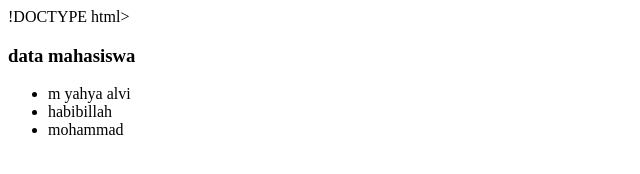
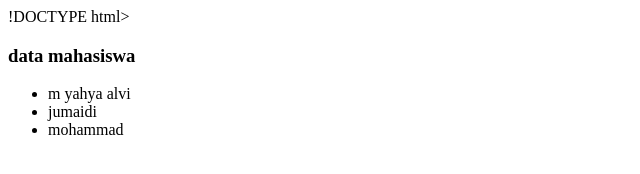
Before and after one commit to Yahyaalvie/latihan1-alterra, a plain HTML site: page latihan1alterra.html in a window 1280 px wide. Shown: the full height of the page, 0-640 px from the left. Drawn offline with Linux system fonts and the light colour scheme.

Commit message:
Update latihan1alterra.html

```diff
--- a/latihan1alterra.html
+++ b/latihan1alterra.html
@@ -10,7 +10,7 @@
     <h3>data mahasiswa</h3>
     <ul>
         <li>m yahya alvi</li>
-        <li>habibillah</li>
+        <li>jumaidi</li>
         <li>mohammad</li>
     </ul>
 </body>
```
